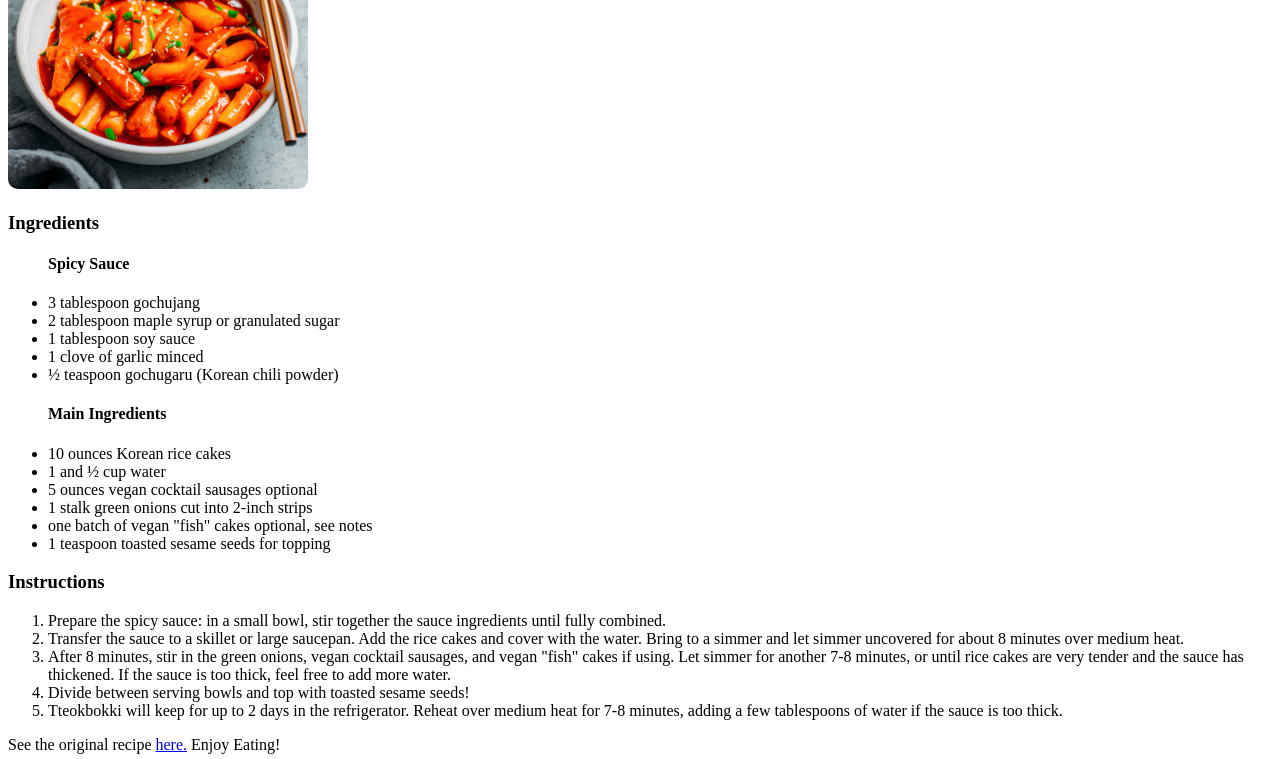
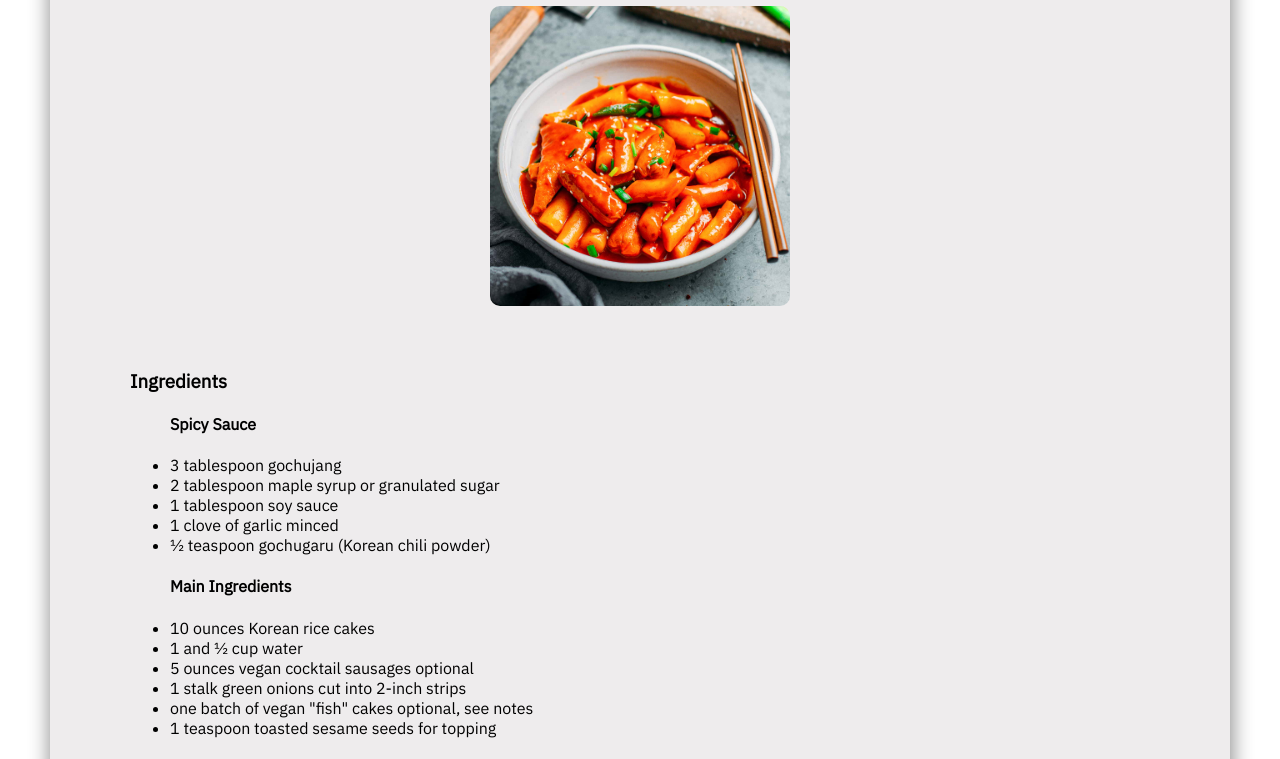
Before and after one commit to allysonkaye/recipe-odin, a plain HTML site: page pages/boki.html in a window 1280 px wide. Shown: the part 231-990 px from the top of the page. Drawn offline with Linux system fonts and the light colour scheme.

Commit message:
change the stle link

```diff
--- a/pages/boki.html
+++ b/pages/boki.html
@@ -5,7 +5,7 @@
     <meta http-equiv="X-UA-Compatible" content="IE=edge">
     <meta name="viewport" content="width=device-width, initial-scale=1.0">
     <title>Ally's Kitchen</title>
-    <link rel="stylesheet" href="/index.css">
+    <link rel="stylesheet" href="/style.css">
     <link rel="icon" type="image/x-icon" href="/img/favi.png">
     <script src="https://kit.fontawesome.com/9339802a43.js" crossorigin="anonymous"></script>
 </head>
```
Also changed, not shown: index.html (+1 -1 lines), pages/kimchi.html (+1 -1 lines), pages/sinigang.html (+1 -1 lines).
